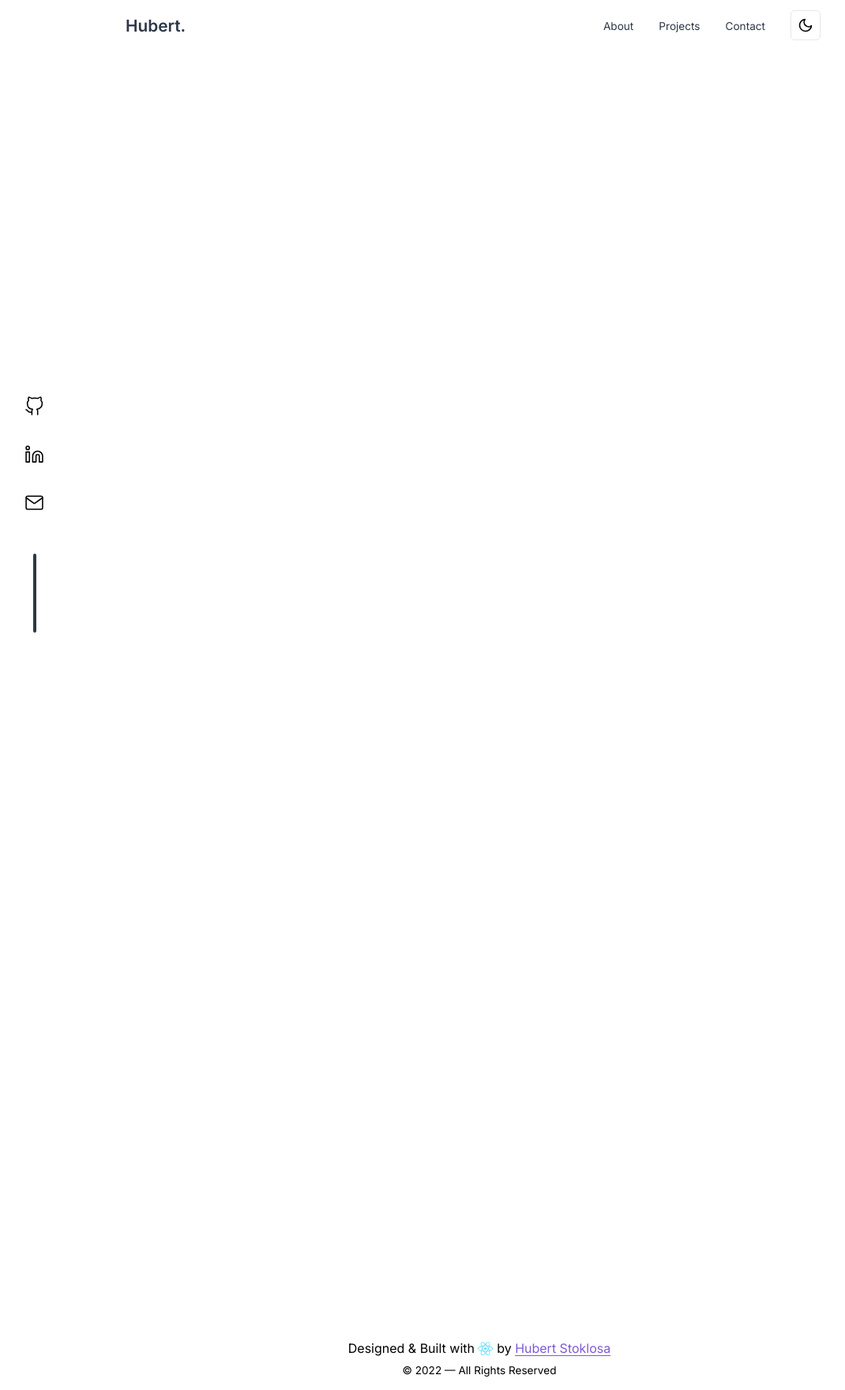
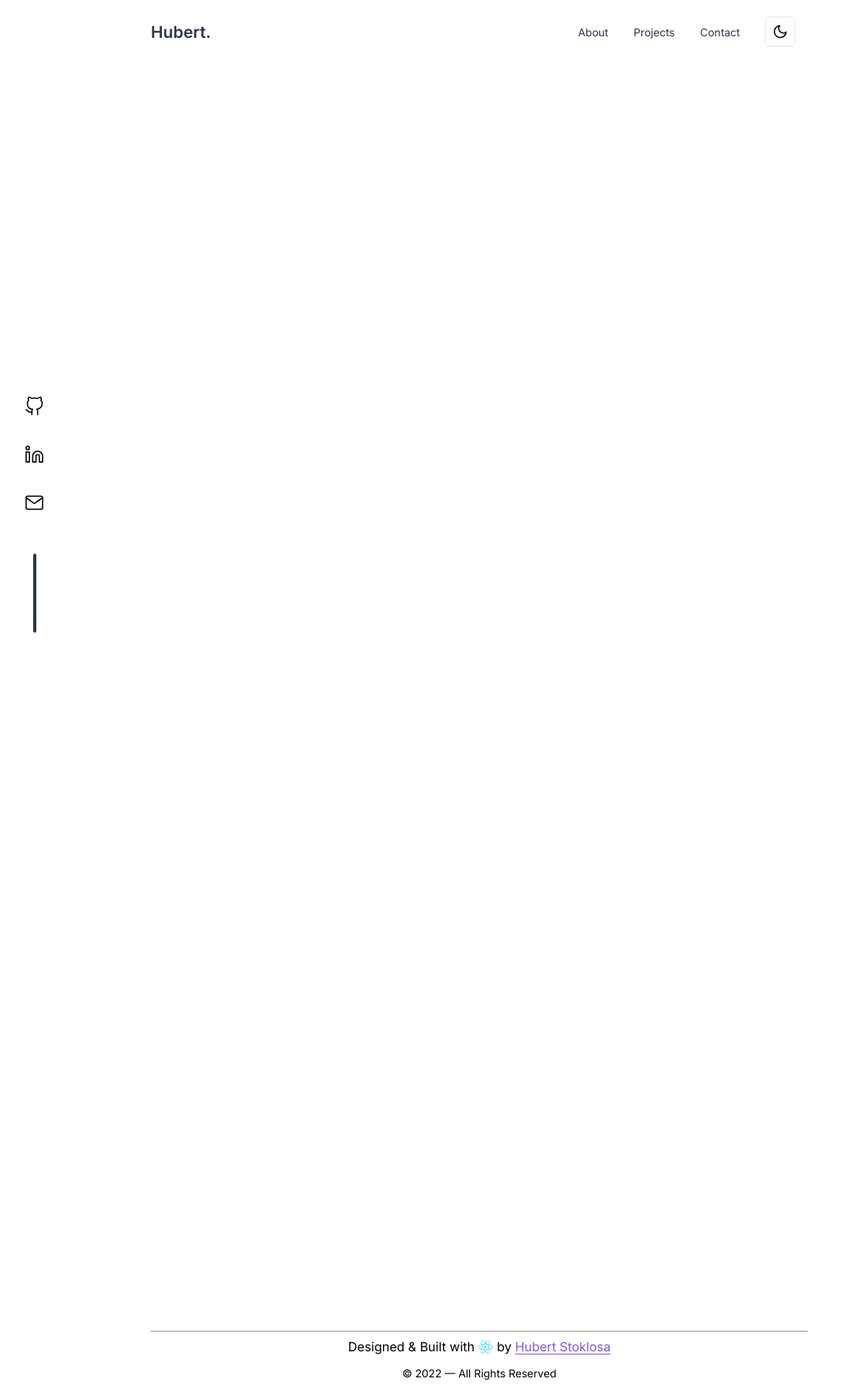
Before and after one commit to imexotic/portfolio-v1, a React (Create React App) app: page / in a window 1280 px wide. Shown: the whole page at 79% size, without its empty margins (33-1103 px from the left). Built offline with nearby package versions, Linux system fonts and the light colour scheme.

Commit message:
Utilise useScrollDirection to implement sticky navbar

```diff
--- a/src/App.js
+++ b/src/App.js
@@ -7,12 +7,12 @@ import "./styles/App.css";
 
 const App = () => {
    return (
-      <div>
+      <>
          <Header />
          <Hero />
          <SocialSidebar />
          <Footer />
-      </div>
+      </>
    );
 };
 
--- a/src/components/Footer.jsx
+++ b/src/components/Footer.jsx
@@ -7,6 +7,7 @@ const Footer = () => {
    return (
       <footer>
          <div className="container">
+            <hr className="footer-line" />
             <p>
                Designed & Built with&nbsp;
                <IconContext.Provider value={{ color: "#61DBFB", className: "footer-icon" }}>
--- a/src/components/Header.jsx
+++ b/src/components/Header.jsx
@@ -3,9 +3,13 @@ import "../styles/Header.css";
 import { IconContext } from "react-icons";
 import { FiMoon } from "react-icons/fi";
 
+import useScrollDirection from "../hooks/useScrollDirection";
+
 const Header = () => {
+   const scrollDirection = useScrollDirection();
+
    return (
-      <header>
+      <header className={scrollDirection === "down" ? "hide" : "show"}>
          <div className="container">
             <h1>Hubert.</h1>
             <div className="links">
@@ -31,7 +35,7 @@ const Header = () => {
                            <>
                               <FiMoon />
                            </>
-                        </IconContext.Provider>{" "}
+                        </IconContext.Provider>
                      </div>
                   </li>
                </ul>
--- a/src/styles/App.css
+++ b/src/styles/App.css
@@ -36,6 +36,6 @@ ul {
 }
 
 .container {
-   max-width: 70%;
+   max-width: 65%;
    margin: 0 auto;
 }
--- a/src/styles/Footer.css
+++ b/src/styles/Footer.css
@@ -1,6 +1,9 @@
 footer {
-   margin-top: 1rem;
    background-color: #fff;
+}
+
+.footer-line {
+   width: 100%;
 }
 
 footer .container {
@@ -12,7 +15,7 @@ footer .container {
 }
 
 footer p {
-   margin: 0.3rem 0;
+   margin: 0.5rem 0;
 }
 
 footer a {
--- a/src/styles/Header.css
+++ b/src/styles/Header.css
@@ -1,10 +1,22 @@
 header {
-   /* background-color: #1a202c; */
-   background-color: #fff;
+   position: sticky;
+   top: -100px;
+   background-color: #fff; /* background-color: #1a202c; */
+   transition-property: all;
+   transition-timing-function: cubic-bezier(0.4, 0, 0.2, 1);
+   transition-duration: 500ms;
+}
+
+header.show {
+   top: 0px;
+}
+
+header.hide {
+   top: -100px;
 }
 
 header .container {
-   min-height: 8vh;
+   min-height: 10vh;
    display: flex;
    justify-content: space-between;
    align-items: center;
```
